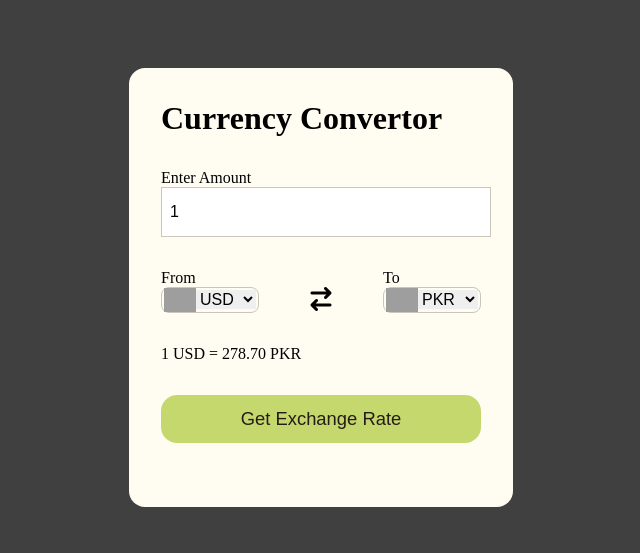
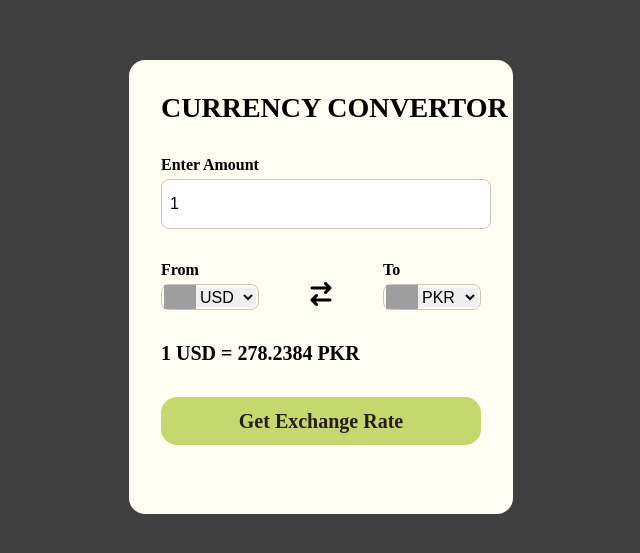
Before and after one commit to ahmed2402/Currency-Convertor-JS-, a plain HTML site: page index.html in a window 1280 px wide. Shown: the part 113-666 px from the top of the page, without its empty margins (319-959 px from the left). Drawn offline with Linux system fonts and the light colour scheme; no server answers; grey boxes are pictures that could not be loaded.

Commit message:
final touches

```diff
--- a/cc.js
+++ b/cc.js
@@ -1,6 +1,5 @@
 const baseUrl = "https://v6.exchangerate-api.com/v6/57bc33119acbea5b90e6c5bd/pair/";
 
-// https://api.frankfurter.dev/v1/latest?base=USD&symbols=EUR
 const dropdowns = document.querySelectorAll(".dropdown select");
 const button = document.querySelector("form button");
 const fromCurr = document.querySelector(".from select");
--- a/index.html
+++ b/index.html
@@ -9,15 +9,17 @@
 </head>
 <body>
     <div class="container">
-        <h1>Currency Convertor</h1>
+        <div class="heading">
+        <h1>CURRENCY CONVERTOR</h1>
+    </div>
         <form>
             <div class="amount">
-                <p>Enter Amount</p>
+                <p style="font-family:'Ink Free'; font-weight: bolder; margin-bottom: 5px;">Enter Amount</p>
                 <input type="text" value="1">
             </div>
             <div class="dropdown">
                 <div class="from">
-                    <p>From</p>
+                    <p style="font-family:'Ink Free'; font-weight: bolder;  margin-bottom: 5px;">From</p>
                     <div class="select-container">
                         <img src="https://flagsapi.com/US/flat/64.png" alt="">
                         <select name="from">
@@ -26,7 +28,7 @@
                 </div>
                 <i class="fa-solid fa-arrow-right-arrow-left"></i>
                 <div class="to">
-                    <p>To</p>
+                    <p style="font-family:'Ink Free'; font-weight: bolder;  margin-bottom: 5px;">To</p>
                     <div class="select-container">
                         <img src="https://flagsapi.com/PK/flat/64.png" alt="">
                         <select name="to">
@@ -34,8 +36,9 @@
                     </div>
                 </div>
             </div>
-            <div class="msg">1 USD = 278.70 PKR</div>
-            <button>Get Exchange Rate</button>
+            <div class="msg">1 USD = 278.2384 PKR</div>
+            <button style="font-family:'Ink Free'; font-weight: bolder;  margin-bottom: 5px; font-size: 1.25rem; ">
+                Get Exchange Rate</button>
         </form>
     </div>
     <script src="codes.js"></script>
--- a/style.css
+++ b/style.css
@@ -9,6 +9,12 @@ body {
     align-items: center;
     min-height: 100vh;
     background-color: #3F403F;
+}
+
+h1  {
+    font-family: "Ink Free";
+    white-space: nowrap;
+    font-size: 1.75rem;
 }
 
 .container {
@@ -32,6 +38,7 @@ form select,button,input {
 
 form input {
 border: 1px solid #CCC5B9;
+border-radius: 0.5rem;
 font-size: 1rem;
 padding-left: 0.5rem;
 height: 3rem;
@@ -69,6 +76,9 @@ height: 3rem;
 
 .msg {
     margin: 2rem 0 2rem 0;
+    font-family:'Ink Free';
+    font-weight: bolder;
+    font-size: 1.25rem;
 }
 
 form button {
@@ -78,4 +88,9 @@ form button {
     color: #261C15;
     font-size: 1.15rem;
     cursor: pointer;
+
 }
+form button:hover {
+    transform: scale(1.01);
+    box-shadow: 0px 4px 8px rgba(0, 0, 0, 0.3);
+}
```
